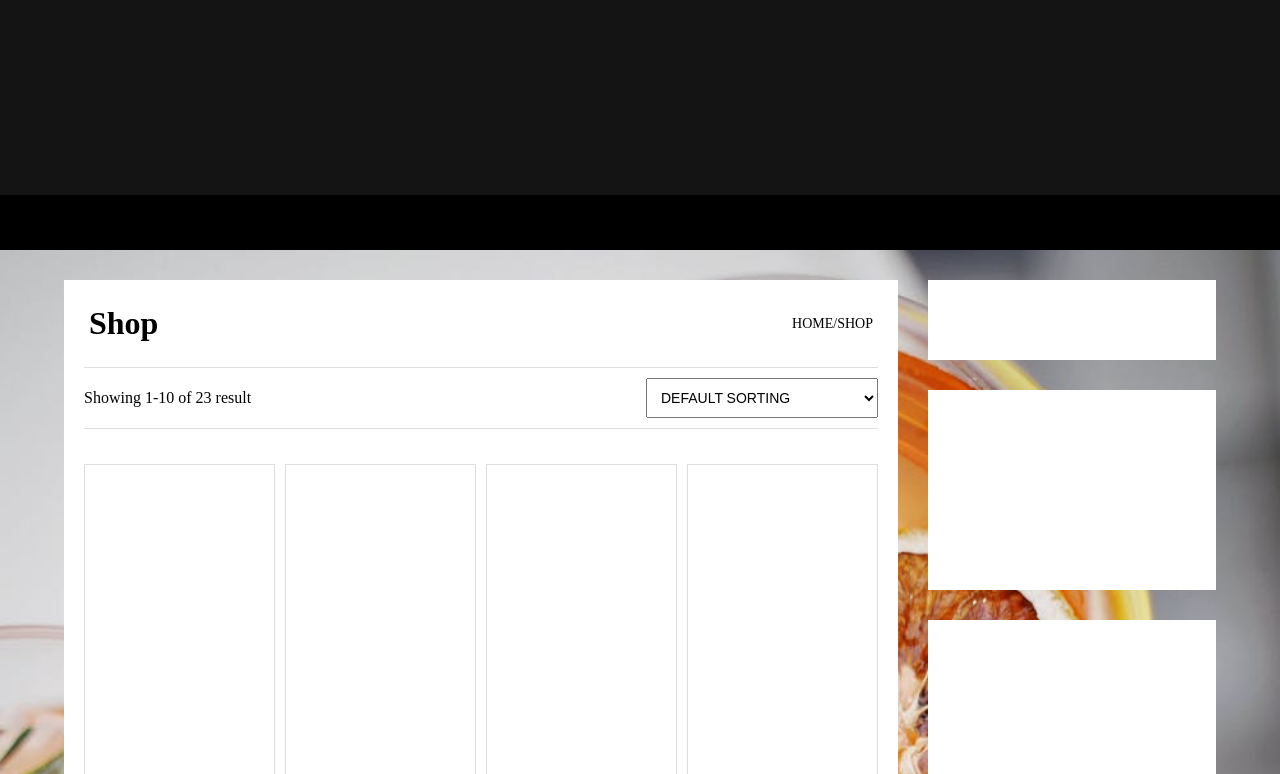
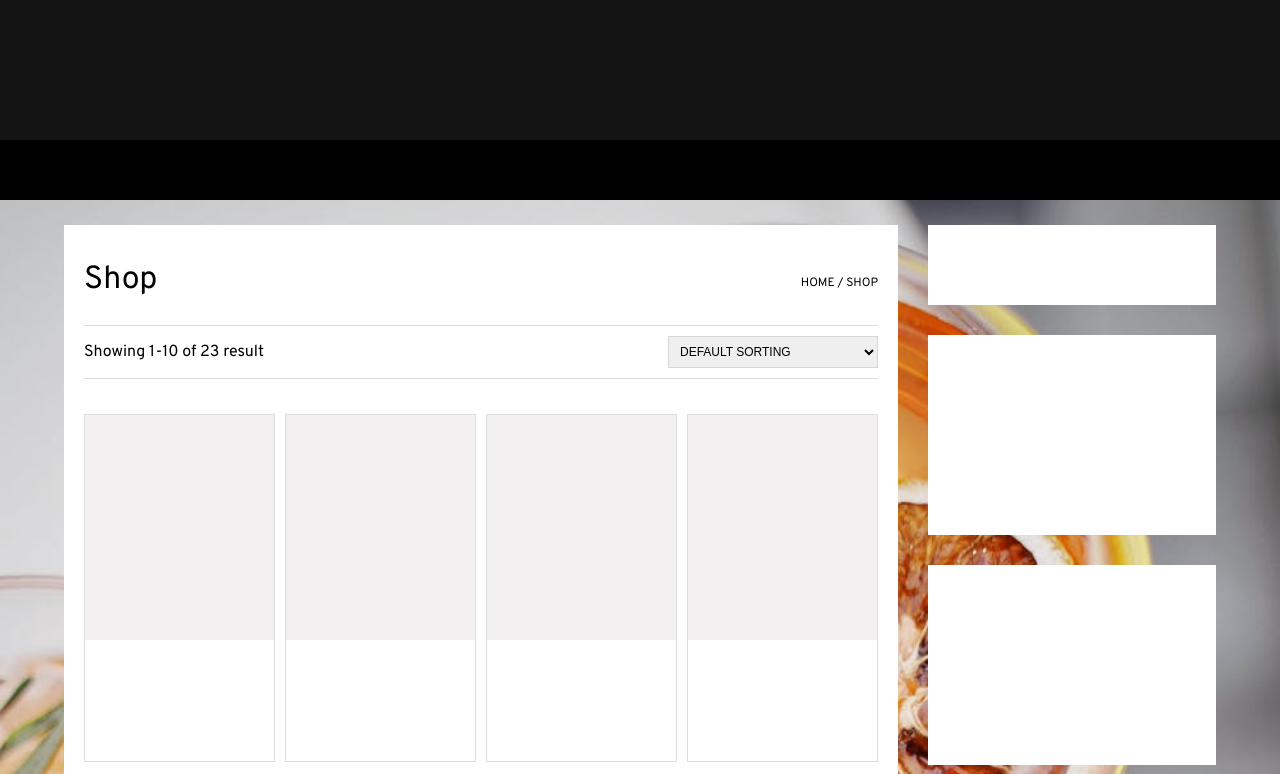
Before and after one commit to s1eepercat/Project_Shop, a website: page index.html in a window 1280 px wide. Shown: the top 774 px of the page. Drawn offline with Linux system fonts and the light colour scheme.

Commit message:
Css classes renamed with more specification

```diff
--- a/index.html
+++ b/index.html
@@ -3,52 +3,86 @@
 
 <head>
     <meta charset="UTF-8">
-    <!-- <link href="https://fonts.googleapis.com/css?family=Josefin+Sans:300,400,400i|Nunito:300,300i" rel="stylesheet"> -->
+    <link href="https://fonts.googleapis.com/css?family=Overpass&display=swap" rel="stylesheet">
     <link rel="stylesheet" href="styles/style.css">
     <title>Project Shop</title>
 </head>
 
 <body>
 
-    <header>
-        <nav></nav>
+    <header class='header__container'>
+        <nav class='header__nav'></nav>
     </header>
 
-    <section>
-        <div class='section--container'>
-            <main>
-                <div class='title--container'>
-                    <h2 class='title--directory'>Shop</h2>
-                    <a class='title--route'>HOME/SHOP</a>
+    <section class='shop__outer'>
+        <div class='shop__inner'>
+
+            <main class='shop__left'>
+
+                <div class='title__container'>
+                    <h2 class='title__directory'>Shop</h2>
+                    <a class='title__route'>HOME / SHOP</a>
                 </div>
 
-                <div class='sorting--container'>
-
-                    <label class='sorting--label' for="sorting">Showing 1-10 of 23 result</label>
-                    <select class='sorting--select' name="sorting">
+                <div class='sorting__container'>
+                    <label class='sorting__label' for="sorting">Showing 1-10 of 23 result</label>
+                    <select class='sorting__select' name="sorting">
                         <option value="default">DEFAULT SORTING</option>
                     </select>
-
                 </div>
 
-                <div class='items--container'>
-                    <div class='items--item'></div>
-                    <div class='items--item'></div>
-                    <div class='items--item'></div>
-                    <div class='items--item'></div>
-                    <div class='items--item'></div>
-                    <div class='items--item'></div>
-                    <div class='items--item'></div>
-                    <div class='items--item'></div>
+                <div class='items__container'>
+                    <div class='items__item'>
+                        <figure class='items__figure'>
+
+                        </figure>
+                    </div>
+                    <div class='items__item'>
+                        <figure class='items__figure'>
+
+                        </figure>
+                    </div>
+                    <div class='items__item'>
+                        <figure class='items__figure'>
+
+                        </figure>
+                    </div>
+                    <div class='items__item'>
+                        <figure class='items__figure'>
+
+                        </figure>
+                    </div>
+                    <div class='items__item'>
+                        <figure class='items__figure'>
+
+                        </figure>
+                    </div>
+                    <div class='items__item'>
+                        <figure class='items__figure'>
+
+                        </figure>
+                    </div>
+                    <div class='items__item'>
+                        <figure class='items__figure'>
+
+                        </figure>
+                    </div>
+                    <div class='items__item'>
+                        <figure class='items__figure'>
+
+                        </figure>
+                    </div>
                 </div>
             </main>
 
-            <aside>
-                <div class='aside--box-1'></div>
-                <div class='aside--box-2'></div>
-                <div class='aside--box-3'></div>
-                <div class='aside--box-4'></div>
-                <div class='aside--box-5'></div>
+            <aside class='shop__right'>
+
+                <div class='aside__box-1'></div>
+                <div class='aside__box-2'></div>
+                <div class='aside__box-3'></div>
+                <div class='aside__box-4'></div>
+                <div class='aside__box-5'></div>
+
             </aside>
         </div>
     </section>
--- a/styles/style.css
+++ b/styles/style.css
@@ -1,12 +1,10 @@
 html {
     box-sizing: border-box;
+    font-family: 'Overpass', sans-serif;
     font-size: 62.5%; /* 1rem = 10px*/
 }
 
-/* 'Nunito', sans-serif; */
-/* 'Josefin Sans', sans-serif; */
-
-/* Reset */
+/* Basic reset */
 *,
 *::before,
 *::after {
@@ -16,63 +14,70 @@ html {
 }
 
 /* Header */
-header {
-    height: 25rem;
-    background-color: rgb(20,20,20);
+.header__container {
     display: flex;
     flex-direction: column;
     justify-content: flex-end;
+
+    height: 20rem;
+    background-color: rgb(20,20,20);
 }
 
-nav {
-    height: 5.5rem;
+.header__nav {
+    height: 6rem;
     background-color: black
 }
 
-/* Section */
-section {
+/* Shop */
+.shop__outer {
+    display: flex;
+    justify-content: center;
+
     background-image: url('../images/bg.jpeg');
     background-size: cover;
-    display: flex;
-    justify-content: center;
 }
 
-.section--container {
+.shop__inner {
+    display: grid;
+    grid-gap: 3rem;
+    grid-template-columns: auto 25%;
+
     width: 90%;
-    margin-top: 3rem;
-
-    display: grid;
-    grid-gap: 30px;
-    grid-template-columns: auto 25%;
+    margin-top: 2.5rem;
 }
 
-/* Section left part */
-main {
+/* Shop left part */
+.shop__left {
+    display: flex;
+    flex-direction: column;
+
     background-color: white;
+
     grid-row: 1/-1;
     grid-column: 1/2;
-
-    display: flex;
-    flex-direction: column;
 }
 
-.title--container {
+.title__container {
     display: flex;
     justify-content: space-between;
     align-items: center;
+
+    padding-top: 1rem;
 }
 
-.title--directory {
+.title__directory {
     font-size: 3.2rem;
-    padding: 2.5rem 2.5rem;
+    font-weight: 400;
+    padding: 2.5rem 2rem;
 }
 
-.title--route {
-    font-size: 1.4rem;
-    padding: 2.5rem 2.5rem;
+.title__route {
+    font-size: 1.2rem;
+    padding: 2.5rem 2rem;
+    padding-top: 3rem;
 }
 
-.sorting--container {
+.sorting__container {
     display: flex;
     justify-content: space-between;
     align-items: center;
@@ -85,60 +90,70 @@ main {
     margin: 0rem 2rem;
 }
 
-.sorting--label {
+.sorting__label {
     font-size: 1.6rem;
 }
 
-.sorting--select {
-    padding: 1rem;
-    font-size: 1.4rem;
-    padding-right: 7rem
+.sorting__select {
+    font-size: 1.2rem;
+    padding: .7rem;
+    padding-right: 7rem;
+    border: 1px solid rgba(192, 189, 189,.5);
 }
 
-.items--container {
-    padding: 3.5rem 2rem;
-    padding-bottom: 0;
-    flex-grow : 1;
-
+.items__container {
     display: grid;
     grid-template-rows: repeat(2,auto);
     grid-template-columns: repeat(4,auto);
     grid-row-gap: 1.5rem;
     grid-column-gap: 1rem;
+
+    padding: 3.5rem 2rem;
+    padding-bottom: 0;
+    flex-grow : 1;
 }
 
-.items--item {
+.items__item {
     border: 1px solid rgba(192, 189, 189,.5);
 }
 
-/* Section right part */
-aside {
+.items__figure {
+    background-color: rgb(242,240,240);
+    min-height: 50%;
+    height: 65%;
+}
+
+/* Shop right part */
+.shop__right {
     display: grid;
     grid-template-rows: 8rem repeat(2,20rem) repeat(2,15rem);
     grid-gap: 3rem;
+
+    grid-row: 1/-1;
+    grid-column: 2/3;
 }
 
-.aside--box-1 {
+.aside__box-1 {
     background-color: white;
     grid-row: 1/2;
 }
 
-.aside--box-2 {
+.aside__box-2 {
     background-color: white;
     grid-row: 2/3;
 }
 
-.aside--box-3 {
+.aside__box-3 {
     background-color: white;
     grid-row: 3/4;
 }
 
-.aside--box-4 {
+.aside__box-4 {
     background-color: white;
     grid-row: 4/5;
 }
 
-.aside--box-5 {
+.aside__box-5 {
     background-color: white;
     grid-row: 5/6;
 }
```
